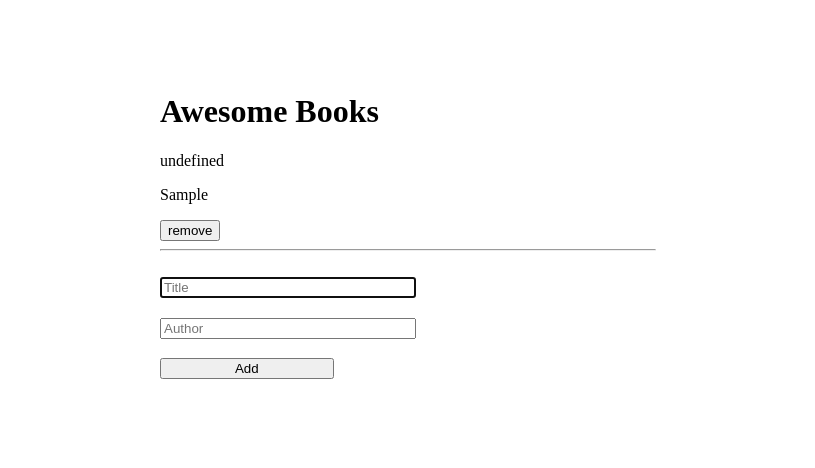
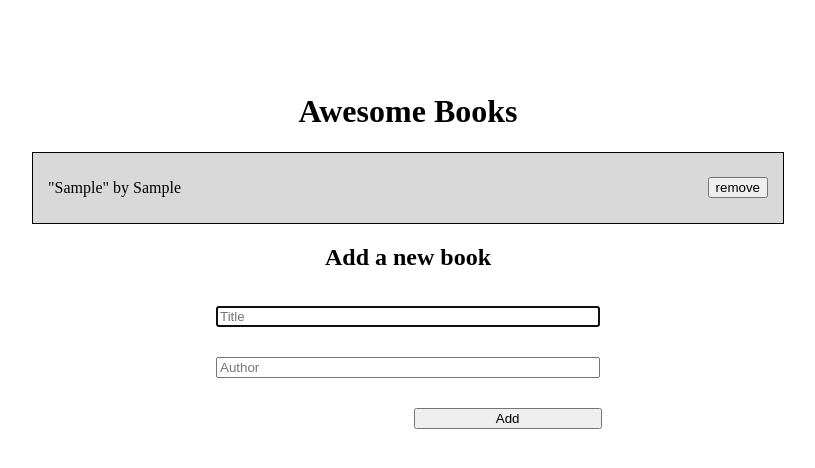
Before and after one commit to karanJ2212/Awesome-Books, a website: page index.html in a window 1280 px wide. Both pictures are taken after typing "Sample", "Sample" into the empty fields and a click on the button "Add". Shown: the whole page, without its empty margins (232-1047 px from the left). Drawn offline with Linux system fonts and the light colour scheme.

Commit message:
Style: Add styles to the HTML file and Fix Linters Errors

```diff
--- a/index.html
+++ b/index.html
@@ -10,6 +10,8 @@
   <body>
       <h1>Awesome Books</h1>
       <ul class="book-list"></ul>
+
+      <h2>Add a new book</h2>
     <form action="#">
       <input class="title" type="text" placeholder="Title" />
       <input class="author" type="text" placeholder="Author" />
--- a/script.js
+++ b/script.js
@@ -7,26 +7,6 @@ const addButton = document.querySelector(".addbook");
 
 let Books = [];
 
-// function BookData() {
-
-// }
-
-// function remove(index) {
-
-// }
-
-// addButton.addEventListener("click", () => {
-//   const book = {
-//     Title: Title.value,
-//     author: author.value,
-//   };
-//   Books.push(book);
-//   BookData();
-//   localStorage.setItem("Books", JSON.stringify(Books));
-// });
-
-/////////////////////////////////////////////////////////////////////////////////////////
-// book class
 
 class Book {
   constructor(title, author) {
@@ -42,12 +22,11 @@ class UI {
     registeredBooks.innerHTML = "";
     for (let i = 0; i < Books.length; i++) {
       registeredBooks.innerHTML += `
-      <div>
-        <p class="Title">${Books[i].Title}</p>
-        <p class="author">${Books[i].author}</p>
+      <div class="title-and-author">
+        <p class="Title">"${Books[i].title}" by  ${Books[i].author}</p>
         <button class="button" onclick="remove(${i})">remove</button>
-        <hr/>
       </div>
+
      `;
       Title.value = "";
       author.value = "";
@@ -62,23 +41,18 @@ window.onload = () => {
   }
   UI.addBooks();
 };
-//store class
-
-// dom events
 
 //add
+
 addButton.addEventListener("click", () => {
   const book = new Book(Title.value, author.value);
-  // const book = {
-  //   Title: Title.value,
-  //   author: author.value,
-  // };
   Books.push(book);
   UI.addBooks();
   localStorage.setItem("Books", JSON.stringify(Books));
 });
 
 //remove
+
 function remove(index) {
   Books.splice(index, 1);
   UI.addBooks();
--- a/style.css
+++ b/style.css
@@ -1,5 +1,7 @@
 body {
-  padding: 5% 30%;
+  padding: 5% 20%;
+  text-align: center;
+  align-items: center;
 }
 
 ul {
@@ -10,6 +12,7 @@ ul {
 form {
   display: flex;
   flex-direction: column;
+  align-items: center;
 }
 
 input {
@@ -18,6 +21,23 @@ input {
 }
 
 form button {
-  width: 35%;
-  margin: 2% 0;
+  width: 25%;
+  margin: 2% 0 0 26.5%;
 }
+
+.title-and-author {
+  display: flex;
+  justify-content: space-between;
+  align-items: center;
+  padding: 2%;
+  height: 5vh;
+  background: rgb(217, 217, 217);
+}
+
+.book-list {
+  border: 1px solid black;
+}
+
+.title-and-author:nth-child(even) {
+  background-color: white;
+}
```
Also changed, not shown: package.json (+255 -2 lines).
